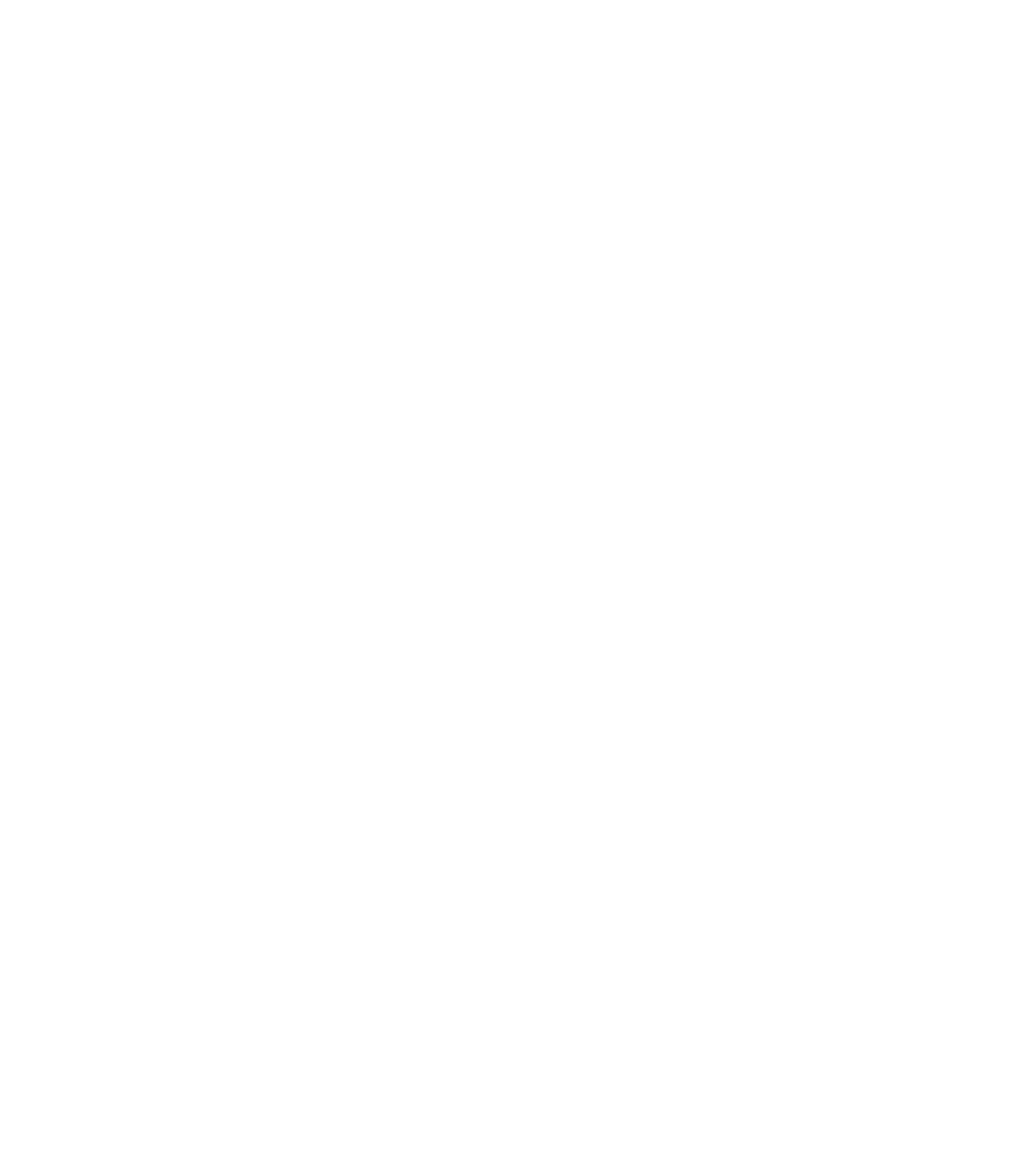
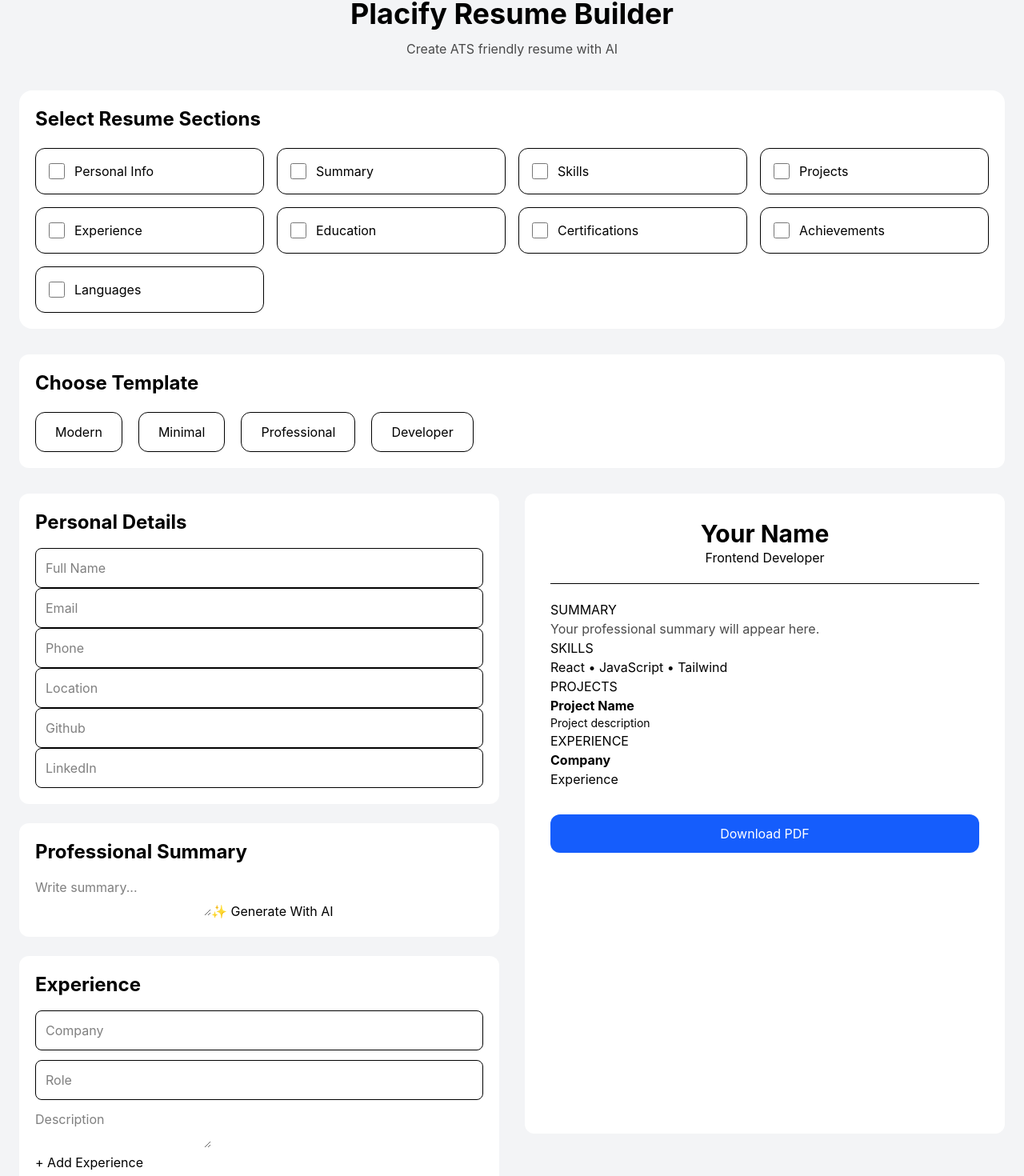
Before and after one commit to SURAJPRAJAPATI9596/placementProjectUI, a React (Vite) app: page /placementProjectUI/resume in a window 1280 px wide. Shown: the part 67-1537 px from the top of the page at 80% size. Before the commit the page ends 800 px from the top, so only its background shows below. Built offline with nearby package versions, Linux system fonts and the light colour scheme.

Commit message:
intiated UI building using gpt by AI

```diff
--- a/src/App.jsx
+++ b/src/App.jsx
@@ -5,8 +5,8 @@
 import About from "./pages/about";
 import Job from "./pages/job";
 import Resources from "./pages/resources";
-import Ats from "./pages/resume/Ats";
-import Resume from "./pages/resume/Resume";
+import Ats from "./pages/Ats";
+import Resume from "./pages/Resume";
 
 function App() {
   const [dark, setDark] = useState(true);
@@ -22,8 +22,8 @@
         <Route path="/resume" element={<Resume />}></Route>
         <Route path="/job" element={<Job />}></Route>
         <Route path="/about" element={<About dark={dark} />}></Route>
-        <Route path="/resume/ats" element={<Ats dark={dark} />}></Route>
-        <Route path="/resume/resume" element={<Resume dark={dark} />}></Route>
+        <Route path="/ats" element={<Ats dark={dark} />}></Route>
+        <Route path="/resume" element={<Resume dark={dark} />}></Route>
       </Routes>
     </>
   );
--- a/src/components/layout/homeLayout/navbar.jsx
+++ b/src/components/layout/homeLayout/navbar.jsx
@@ -174,11 +174,11 @@
             onClose={handleClose}
           >
             <MenuItem onClick={handleClose}>
-              <NavLink to="/resume/resume">Create Resume</NavLink>
+              <NavLink to="/resume">Create Resume</NavLink>
             </MenuItem>
 
             <MenuItem onClick={handleClose}>
-              <NavLink to="/resume/Ats">ATS Score</NavLink>
+              <NavLink to="/ats">ATS Score</NavLink>
             </MenuItem>
           </Menu>
           <span className="cursor-pointer" onClick={handleJobOpen}>
--- /dev/null
+++ b/src/pages/Resume.jsx
@@ -0,0 +1,290 @@
+import React, { useState } from "react";
+
+const Resume = ({ dark }) => {
+  const [projects, setProjects] = useState([
+    {
+      name: "",
+      tech: "",
+      description: "",
+    },
+  ]);
+
+  const [experience, setExperience] = useState([
+    {
+      company: "",
+      role: "",
+      description: "",
+    },
+  ]);
+
+  const addProject = () => {
+    setProjects([
+      ...projects,
+      {
+        name: "",
+        tech: "",
+        description: "",
+      },
+    ]);
+  };
+
+  const addExperience = () => {
+    setExperience([
+      ...experience,
+      {
+        company: "",
+        role: "",
+        description: "",
+      },
+    ]);
+  };
+
+  return (
+    <div
+      className={`min-h-screen p-6 ${
+        dark ? "bg-black text-white" : "bg-gray-100 text-black"
+      }`}
+    >
+      {/* Header */}
+
+      <div className="text-center mb-10">
+        <h1 className="text-4xl font-bold">Placify Resume Builder</h1>
+
+        <p className="mt-3 opacity-70">Create ATS friendly resume with AI</p>
+      </div>
+
+      {/* Fields selection  */}
+      <div
+        className={`rounded-2xl p-5 mb-8 ${dark ? "bg-gray-900" : "bg-white"}`}
+      >
+        <h2 className="text-2xl font-bold mb-5">Select Resume Sections</h2>
+
+        <div
+          className="
+        grid
+        grid-cols-2
+        md:grid-cols-4
+        gap-4
+        "
+        >
+          {[
+            "Personal Info",
+            "Summary",
+            "Skills",
+            "Projects",
+            "Experience",
+            "Education",
+            "Certifications",
+            "Achievements",
+            "Languages",
+          ].map((item) => (
+            <label
+              key={item}
+              className="
+          flex
+          items-center
+          gap-3
+          p-4
+          border
+          rounded-xl
+          cursor-pointer
+          hover:border-blue-500
+          "
+            >
+              <input type="checkbox" className="w-5 h-5" />
+
+              <span>{item}</span>
+            </label>
+          ))}
+        </div>
+      </div>
+
+      {/* Templates */}
+      <div
+        className={`p-5 rounded-xl mb-8 ${dark ? "bg-gray-900" : "bg-white"}`}
+      >
+        <h2 className="text-2xl font-bold">Choose Template</h2>
+
+        <div className="flex gap-5 mt-5 flex-wrap">
+          {["Modern", "Minimal", "Professional", "Developer"].map((t) => (
+            <button
+              key={t}
+              className="
+              px-6 py-3
+              border rounded-xl
+              hover:bg-blue-600
+              hover:text-white"
+            >
+              {t}
+            </button>
+          ))}
+        </div>
+      </div>
+
+      <div className="grid lg:grid-cols-2 gap-8">
+        {/* LEFT SIDE */}
+
+        <div className="space-y-6">
+          <Section title="Personal Details" dark={dark} className="">
+            <Input placeholder="Full Name" />
+
+            <Input placeholder="Email" />
+
+            <Input placeholder="Phone" />
+
+            <Input placeholder="Location" />
+
+            <Input placeholder="Github" />
+
+            <Input placeholder="LinkedIn" />
+          </Section>
+
+          <Section title="Professional Summary" dark={dark}>
+            <textarea className="box" placeholder="Write summary..." />
+
+            <button className="ai">✨ Generate With AI</button>
+          </Section>
+
+          <Section title="Experience" dark={dark}>
+            {experience.map((e, i) => (
+              <div key={i} className="space-y-3">
+                <Input placeholder="Company" />
+
+                <Input placeholder="Role" />
+
+                <textarea className="box" placeholder="Description" />
+              </div>
+            ))}
+
+            <button onClick={addExperience} className="btn">
+              + Add Experience
+            </button>
+          </Section>
+
+          <Section title="Projects" dark={dark}>
+            {projects.map((p, i) => (
+              <div key={i} className="space-y-3">
+                <Input placeholder="Project Name" />
+
+                <Input placeholder="Technology Used" />
+
+                <textarea className="box" placeholder="Project Description" />
+
+                <button className="ai">✨ Generate Description</button>
+              </div>
+            ))}
+
+            <button onClick={addProject} className="btn">
+              + Add Project
+            </button>
+          </Section>
+
+          <Section title="Skills" dark={dark}>
+            <Input placeholder="React, Javascript, Node..." />
+
+            <button className="ai">✨ Suggest Skills</button>
+          </Section>
+
+          <Section title="Education" dark={dark}>
+            <Input placeholder="Degree" />
+
+            <Input placeholder="College" />
+
+            <Input placeholder="Year" />
+
+            <Input placeholder="CGPA" />
+          </Section>
+        </div>
+
+        {/* RIGHT PREVIEW */}
+
+        <div>
+          <div
+            className={`
+          sticky top-5
+          rounded-xl
+          p-8
+          min-h-200
+          ${dark ? "bg-gray-900" : "bg-white"}`}
+          >
+            <div className="text-center">
+              <h1 className="text-3xl font-bold">Your Name</h1>
+
+              <p>Frontend Developer</p>
+            </div>
+
+            <hr className="my-5" />
+
+            <h2 className="title">SUMMARY</h2>
+
+            <p className="opacity-70">
+              Your professional summary will appear here.
+            </p>
+
+            <h2 className="title">SKILLS</h2>
+
+            <p>React • JavaScript • Tailwind</p>
+
+            <h2 className="title">PROJECTS</h2>
+
+            {projects.map((p, i) => (
+              <div key={i}>
+                <h3 className="font-bold">{p.name || "Project Name"}</h3>
+
+                <p className="text-sm">
+                  {p.description || "Project description"}
+                </p>
+              </div>
+            ))}
+
+            <h2 className="title">EXPERIENCE</h2>
+
+            {experience.map((e, i) => (
+              <div key={i}>
+                <h3 className="font-bold">{e.company || "Company"}</h3>
+
+                <p>{e.description || "Experience"}</p>
+              </div>
+            ))}
+
+            <button
+              className="
+            mt-8
+            w-full
+            bg-blue-600
+            text-white
+            py-3
+            rounded-xl
+            "
+            >
+              Download PDF
+            </button>
+          </div>
+        </div>
+      </div>
+    </div>
+  );
+};
+
+const Section = ({ title, children, dark }) => (
+  <div className={`p-5 rounded-xl ${dark ? "bg-gray-900" : "bg-white"}`}>
+    <h2 className="text-2xl font-bold mb-4">{title}</h2>
+
+    {children}
+  </div>
+);
+
+const Input = ({ placeholder }) => (
+  <input
+    placeholder={placeholder}
+    className="
+w-full
+p-3
+rounded-lg
+border
+bg-transparent
+"
+  />
+);
+
+export default Resume;
--- a/src/pages/resume/Resume.jsx
+++ /dev/null
@@ -1,7 +0,0 @@
-import React from "react";
-
-const Resume = () => {
-  return <></>;
-};
-
-export default Resume;
```
Also changed, not shown: src/pages/Ats.jsx (renamed from src/pages/resume/Ats.jsx, +4 -4 lines).
